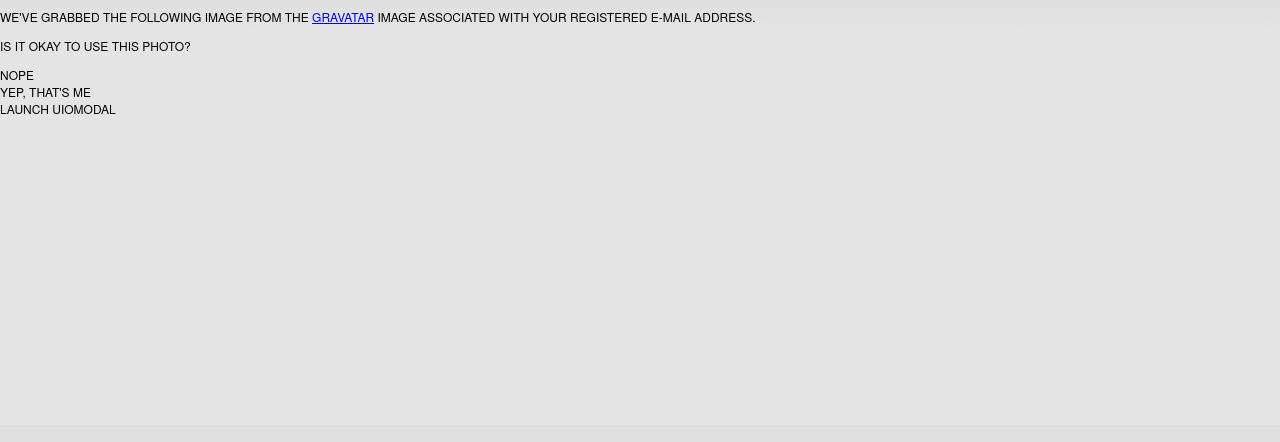
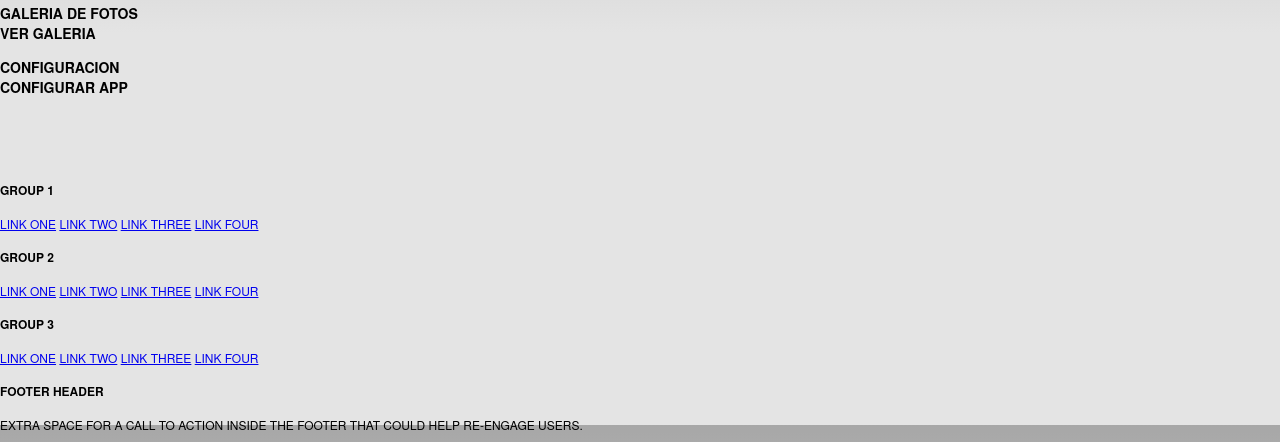
Before and after one commit to VivianZamorano/LaPazTurismo, a PHP site: page / in a window 1280 px wide. Shown: the part 375-817 px from the top of the page. Before the commit the page ends 489 px from the top, so only its background shows below. Run offline with PHP 8.4, Linux system fonts and the light colour scheme; some libraries are stand-ins or nearby versions.

Commit message:
Menu Principal App

```diff
--- a/www/css/index.css
+++ b/www/css/index.css
@@ -113,3 +113,7 @@
     animation:fade 3000ms infinite;
     -webkit-animation:fade 3000ms infinite;
 }
+.main.container {
+    margin-top: 7em;
+    margin-bottom: 7em;
+}
--- a/www/index.html
+++ b/www/index.html
@@ -1,88 +1,144 @@
 <!DOCTYPE html>
-<!--
-    Copyright (c) 2012-2014 Adobe Systems Incorporated. All rights reserved.
-
-    Licensed to the Apache Software Foundation (ASF) under one
-    or more contributor license agreements.  See the NOTICE file
-    distributed with this work for additional information
-    regarding copyright ownership.  The ASF licenses this file
-    to you under the Apache License, Version 2.0 (the
-    "License"); you may not use this file except in compliance
-    with the License.  You may obtain a copy of the License at
-
-    http://www.apache.org/licenses/LICENSE-2.0
-
-    Unless required by applicable law or agreed to in writing,
-    software distributed under the License is distributed on an
-    "AS IS" BASIS, WITHOUT WARRANTIES OR CONDITIONS OF ANY
-     KIND, either express or implied.  See the License for the
-    specific language governing permissions and limitations
-    under the License.
--->
 <html>
 <head>
-        <meta charset="utf-8" />
-        <meta name="format-detection" content="telephone=no" />
-        <meta name="msapplication-tap-highlight" content="no" />
-        <!-- WARNING: for iOS 7, remove the width=device-width and height=device-height attributes. See https://issues.apache.org/jira/browse/CB-4323 -->
-        <meta name="viewport" content="user-scalable=no, initial-scale=1, maximum-scale=1, minimum-scale=1, width=device-width, height=device-height, target-densitydpi=device-dpi" />
-        <link rel="stylesheet" type="text/css" href="css/index.css" />
+    <meta charset="utf-8"/>
+    <meta name="format-detection" content="telephone=no"/>
+    <meta name="msapplication-tap-highlight" content="no"/>
+    <meta name="viewport"
+          content="user-scalable=no, initial-scale=1, maximum-scale=1, minimum-scale=1, width=device-width, height=device-height, target-densitydpi=device-dpi"/>
+    <link rel="stylesheet" type="text/css" href="css/index.css"/>
     <link rel="stylesheet" type="text/css" href="../semantic/dist/semantic.min.css">
     <script src="../semantic/dist/semantic.min.js">
     </script>
     <title>Turismo La Paz</title>
 </head>
 <body>
-    <i class="home icon"></i>
-    <div class="code">
-
-        // initialize all modals
-        $('.coupled.modal')
-        .modal({
-        allowMultiple: true
-        })
-        ;
-        // open second modal on first modal buttons
-        $('.second.modal')
-        .modal('attach events', '.first.modal .button')
-        ;
-        // show first immediately
-        $('.first.modal')
-        .modal('show')
-        ;
-
-    </div>
-    <div class="ui modal">
-        <i class="close icon"></i>
-        <div class="header">
-            Profile Picture
-        </div>
-        <div class="image content">
-            <div class="ui medium image">
-                <img src="/images/avatar/large/chris.jpg">
-            </div>
-            <div class="description">
-                <div class="ui header">We've auto-chosen a profile image for you.</div>
-                <p>We've grabbed the following image from the <a href="https://www.gravatar.com" target="_blank">gravatar</a> image associated with your registered e-mail address.</p>
-                <p>Is it okay to use this photo?</p>
+<div class="ui fixed inverted menu">
+<div class="ui container">
+    <div class="ui simple dropdown item">
+        Dropdown <i class="dropdown icon"></i>
+        <div class="menu">
+            <a class="item" href="#">Link Item</a>
+            <a class="item" href="#">Link Item</a>
+            <div class="divider"></div>
+            <div class="header">Header Item</div>
+            <div class="item">
+                <i class="dropdown icon"></i>
+                Sub Menu
+                <div class="menu">
+                    <a class="item" href="#">Link Item</a>
+                    <a class="item" href="#">Link Item</a>
                 </div>
             </div>
-        <div class="actions">
-            <div class="ui black deny button">
-                Nope
-            </div>
-            <div class="ui positive right labeled icon button">
-                Yep, that's me
-                <i class="checkmark icon"></i>
+            <a class="item" href="#">Link Item</a>
         </div>
     </div>
 </div>
-    <div class="ui primary test button">Launch uiomodal</div>
+</div>
+<div class="main text container">
+<div class="ui column grid">
+    <div class="row">
+        <div class="column center aligned">
+            <h1 class="ui dividing header">Turistic App<br>La Paz</h1>
+        </div>
+    </div>
+</div>
+<div class="ui two column grid">
+    <div class="row">
+        <div class="column center aligned">
+            <h3 class="ui icon header">
+                <i class="inverted red huge circular marker icon"></i>
+                <div class="content">
+                    Mapas
+                    <div class="sub header">
+                        Ver las locaciones
+                    </div>
+                </div>
+            </h3>
+        </div>
+        <div class="column center aligned">
+            <h3 class="ui icon header">
+                <i class="circular huge unhide icon"></i>
+                <div class="content">
+                    Realidad Aumentada
+                    <div class="sub header">
+                       Ver en RA
+                    </div>
+                </div>
+            </h3>
 
-        <script type="text/javascript" src="cordova.js"></script>
-        <script type="text/javascript" src="js/index.js"></script>
-        <script type="text/javascript">
-            app.initialize();
-        </script>
+        </div>
+    </div>
+    <div class="column center aligned">
+        <h3 class="ui icon header">
+            <i class="inverted blue circular huge photo icon"></i>
+            <div class="content">
+                Galeria de Fotos
+                <div class="sub header">
+                    Ver Galeria
+                </div>
+            </div>
+        </h3>
+
+    </div>
+    <div class="column center aligned">
+        <h3 class="ui icon header">
+            <i class="inverted yellow circular huge info icon"></i>
+            <div class="content">
+                Configuracion
+                <div class="sub header">
+                    Configurar App
+                </div>
+            </div>
+        </h3>
+
+    </div>
+</div>
+</div>
+<div class="ui inverted vertical footer segment">
+    <div class="ui center aligned container">
+        <div class="ui stackable inverted divided grid">
+            <div class="three wide column">
+                <h4 class="ui inverted header">Group 1</h4>
+                <div class="ui inverted link list">
+                    <a href="#" class="item">Link One</a>
+                    <a href="#" class="item">Link Two</a>
+                    <a href="#" class="item">Link Three</a>
+                    <a href="#" class="item">Link Four</a>
+                </div>
+            </div>
+            <div class="three wide column">
+                <h4 class="ui inverted header">Group 2</h4>
+                <div class="ui inverted link list">
+                    <a href="#" class="item">Link One</a>
+                    <a href="#" class="item">Link Two</a>
+                    <a href="#" class="item">Link Three</a>
+                    <a href="#" class="item">Link Four</a>
+                </div>
+            </div>
+            <div class="three wide column">
+                <h4 class="ui inverted header">Group 3</h4>
+                <div class="ui inverted link list">
+                    <a href="#" class="item">Link One</a>
+                    <a href="#" class="item">Link Two</a>
+                    <a href="#" class="item">Link Three</a>
+                    <a href="#" class="item">Link Four</a>
+                </div>
+            </div>
+            <div class="seven wide column">
+                <h4 class="ui inverted header">Footer Header</h4>
+                <p>Extra space for a call to action inside the footer that could help re-engage users.</p>
+            </div>
+        </div>
+        <div class="ui inverted section divider"></div>
+        <img src="assets/images/logo.png" class="ui centered mini image">
+        <div class="ui horizontal inverted small divided link list">
+            <a class="item" href="#">Site Map</a>
+            <a class="item" href="#">Contact Us</a>
+            <a class="item" href="#">Terms and Conditions</a>
+            <a class="item" href="#">Privacy Policy</a>
+        </div>
+    </div>
+</div>
 </body>
 </html>
```
Lines whose indentation alone changed are shown as unchanged.
